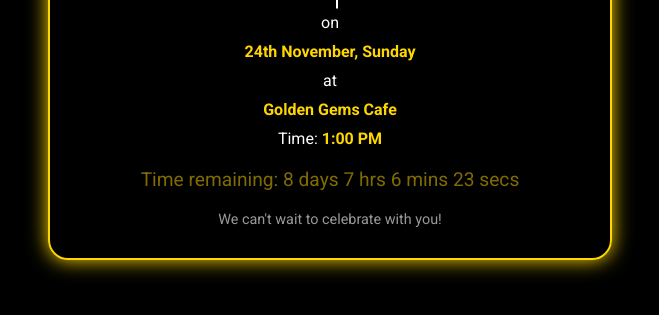
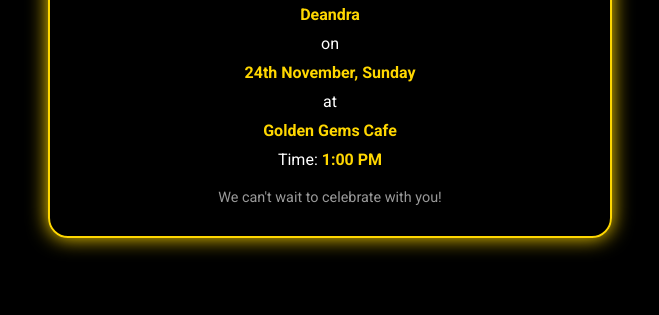
Before and after one commit to GemDev910/Undangan-17, a plain HTML site: page index.html in a window 1280 px wide. Shown: the part 391-706 px from the top of the page, without its empty margins (310-969 px from the left). Drawn offline with nearby package versions, Linux system fonts and the light colour scheme.

Commit message:
Update index.html

```diff
--- a/index.html
+++ b/index.html
@@ -157,9 +157,7 @@
         <p class="highlight">Golden Gems Cafe</p>
         <p>Time: <span class="highlight">1:00 PM</span></p>
 
-        <div class="countdown">
-            Time remaining: <span id="time"></span>
-        </div>
+
 
         <div class="footer">We can't wait to celebrate with you!</div>
     </div>
```
